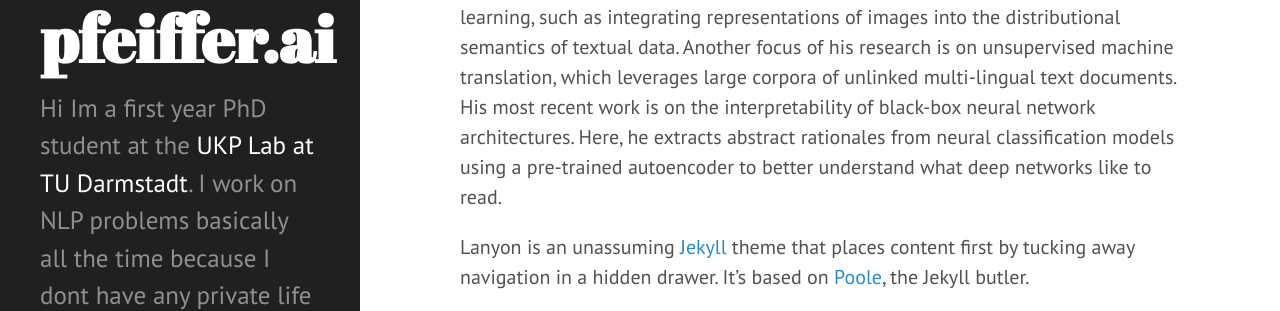
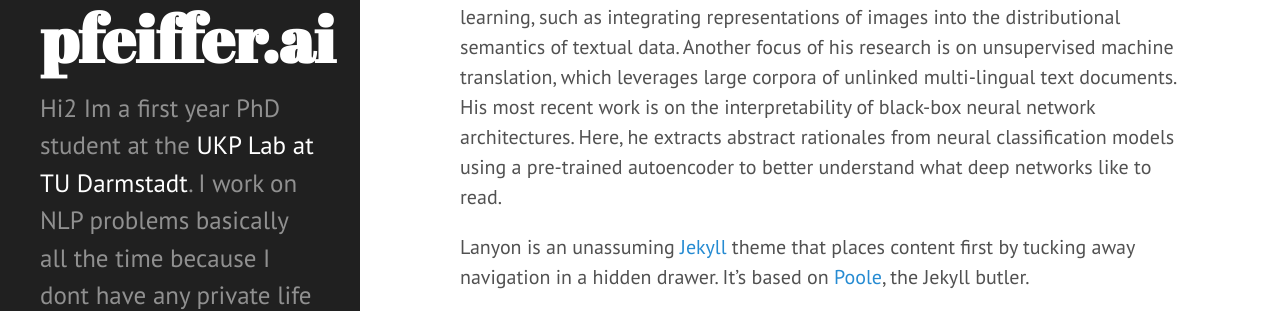
Before and after one commit to JoPfeiff/JoPfeiff_github_io, a Jekyll site: the page built from index.html, in a window 1280 px wide. Shown: the part 298-609 px from the top of the page. Built offline with Jekyll 4.4.1, drawn with Linux system fonts in a browser that asks for light colours; Markdown is read by kramdown in place of the engine named in the settings; the list of posts is cut into pages by our own code.

Commit message:
Initial commit

```diff
--- a/_config.yml
+++ b/_config.yml
@@ -9,7 +9,7 @@
 # Setup
 title:            pfeiffer.ai
 tagline:          'Jonas Pfeiffer'
-description:      'Hi Im a first year PhD student at the <a href="https://www.informatik.tu-darmstadt.de/ukp/ukp_home/index.en.jsp" target="_blank">UKP Lab at TU Darmstadt</a>. I work on NLP problems basically all the time because I dont have any private life outside the field... '
+description:      'Hi2 Im a first year PhD student at the <a href="https://www.informatik.tu-darmstadt.de/ukp/ukp_home/index.en.jsp" target="_blank">UKP Lab at TU Darmstadt</a>. I work on NLP problems basically all the time because I dont have any private life outside the field... '
 url:              http://hyde.getpoole.com
 baseurl:          /
 
```
Also changed, not shown: _publications/2019-03-31-eighteen.md (renamed from _publications/2019-03-31-2018.md), _publications/2019-03-31-nineteen.md (renamed from _publications/2019-03-31-2019.md).
